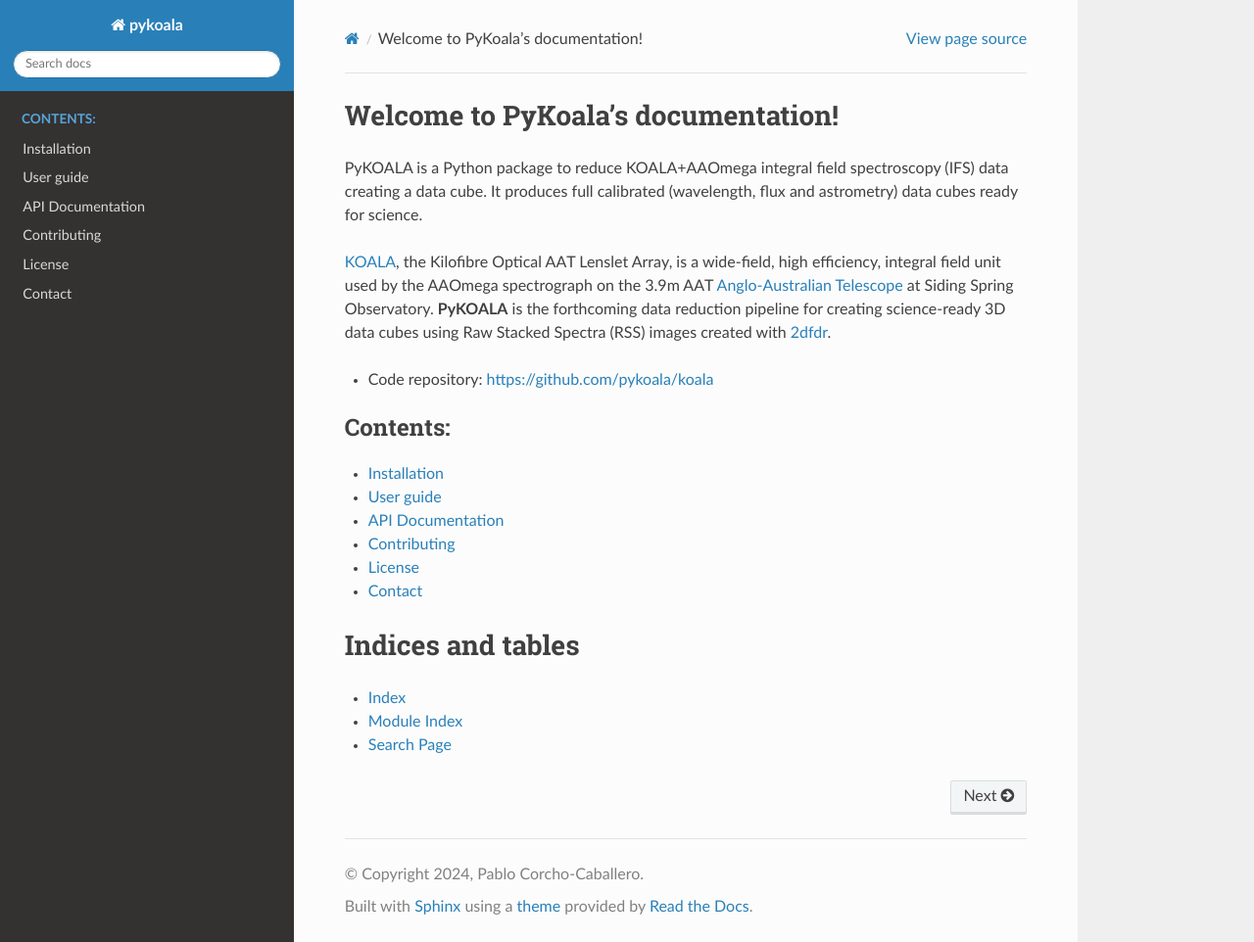
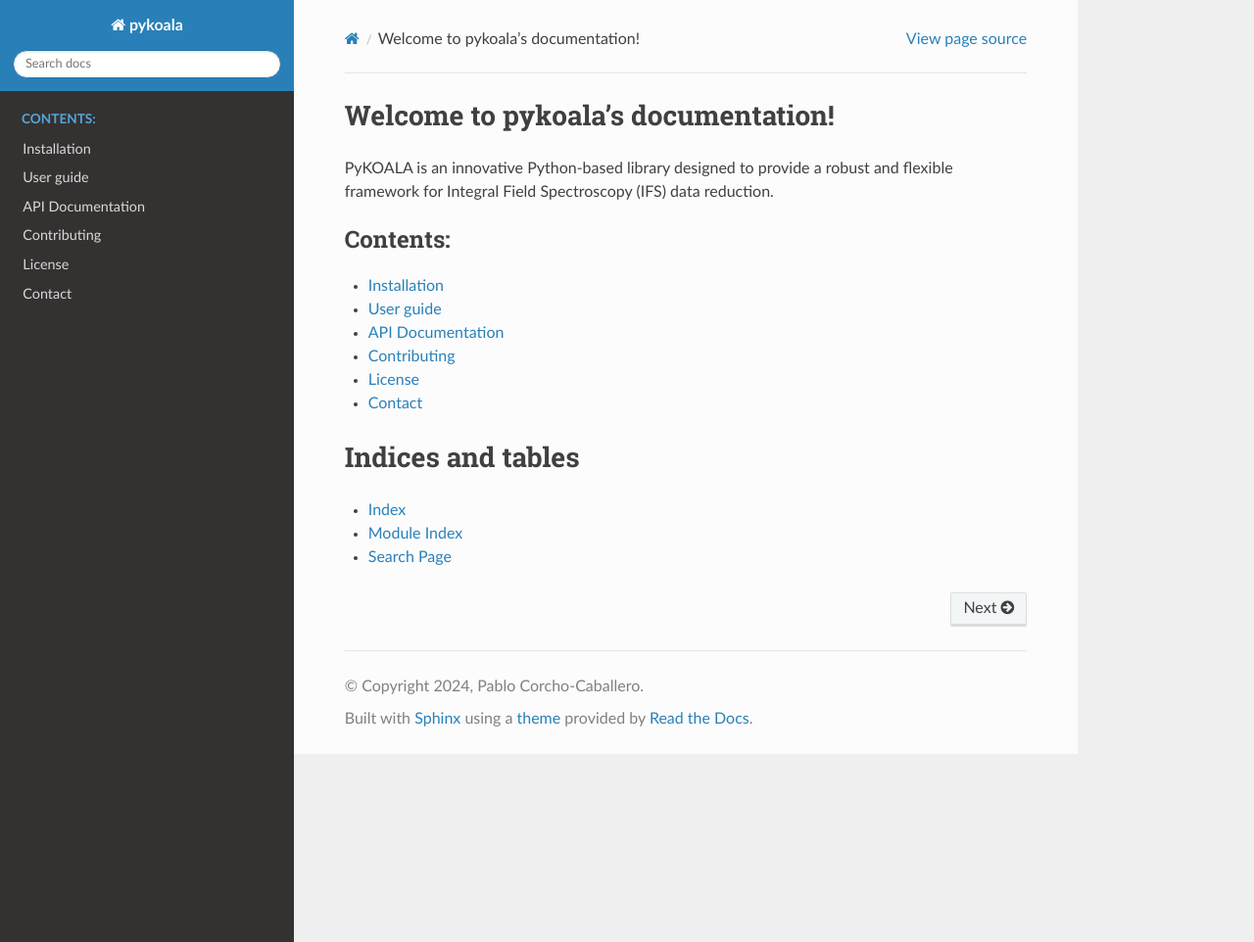
Before and after one commit to pykoala/pykoala, a Sphinx documentation site: the page built from docs/index.rst, in a window 1280 px wide and 962 px high. Shown: the whole window at 98% size. Built offline with Sphinx 7.4.7 and the Read the Docs theme 3.1.0, drawn with Linux system fonts in a browser that asks for light colours; formulas are drawn with MathJax 3; pages that are not in the unit, such as notebooks, are missing from menus.

Commit message:
streamline

```diff
--- a/docs/index.rst
+++ b/docs/index.rst
@@ -3,22 +3,11 @@
    You can adapt this file completely to your liking, but it should at least
    contain the root `toctree` directive.
 
-Welcome to PyKoala's documentation!
+Welcome to pykoala's documentation!
 =================================
 
 
-PyKOALA is a Python package to reduce KOALA+AAOmega integral field spectroscopy (IFS) data creating a data cube. It produces full calibrated (wavelength, flux and astrometry) data cubes ready for science.
-
-`KOALA`_, the Kilofibre Optical AAT Lenslet Array, is a wide-field, high efficiency, integral field unit used by the
-AAOmega spectrograph on the 3.9m AAT `Anglo-Australian Telescope`_ at Siding Spring Observatory. **PyKOALA** is the forthcoming data reduction pipeline for
-creating science-ready 3D data cubes using Raw Stacked Spectra (RSS) images created with `2dfdr`_.
-
-- Code repository: https://github.com/pykoala/koala
-
-.. _KOALA: https://aat.anu.edu.au/science/instruments/current/koala/overview
-.. _Anglo-Australian Telescope: https://www.aao.gov.au/about-us/AAT
-.. _2dfdr: https://aat.anu.edu.au/science/instruments/current/AAOmega/reduction
-
+PyKOALA is an innovative Python-based library designed to provide a robust and flexible framework for Integral Field Spectroscopy (IFS) data reduction.
 
 .. toctree::
     :maxdepth: 1
```
